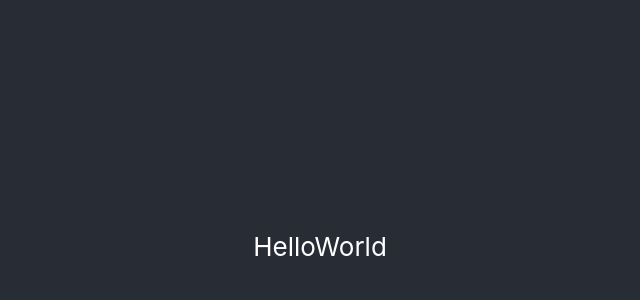
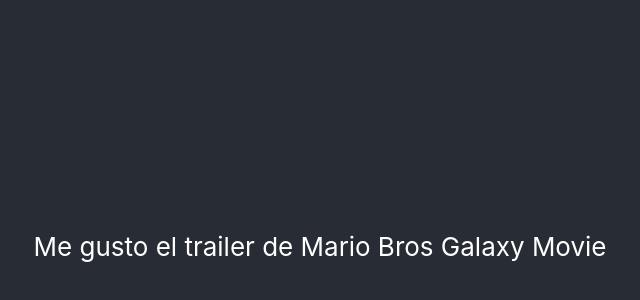
Before and after one commit to manicos/fronting, a React (Create React App) app in the folder src/: page / in a window 1280 px wide. Shown: the part 154-454 px from the top of the page, without its empty margins (320-960 px from the left). Built offline with nearby package versions, Linux system fonts and the light colour scheme.

Commit message:
Ultimos cambios

```diff
--- a/src/src/App.js
+++ b/src/src/App.js
@@ -5,7 +5,7 @@
     <div className="App">
       <header className="App-header">
         <p>
-          HelloWorld
+          Me gusto el trailer de Mario Bros Galaxy Movie
         </p>
       </header>
     </div>
```
Also changed, not shown: 1 other file (tests, documents, lock files or other folders).
